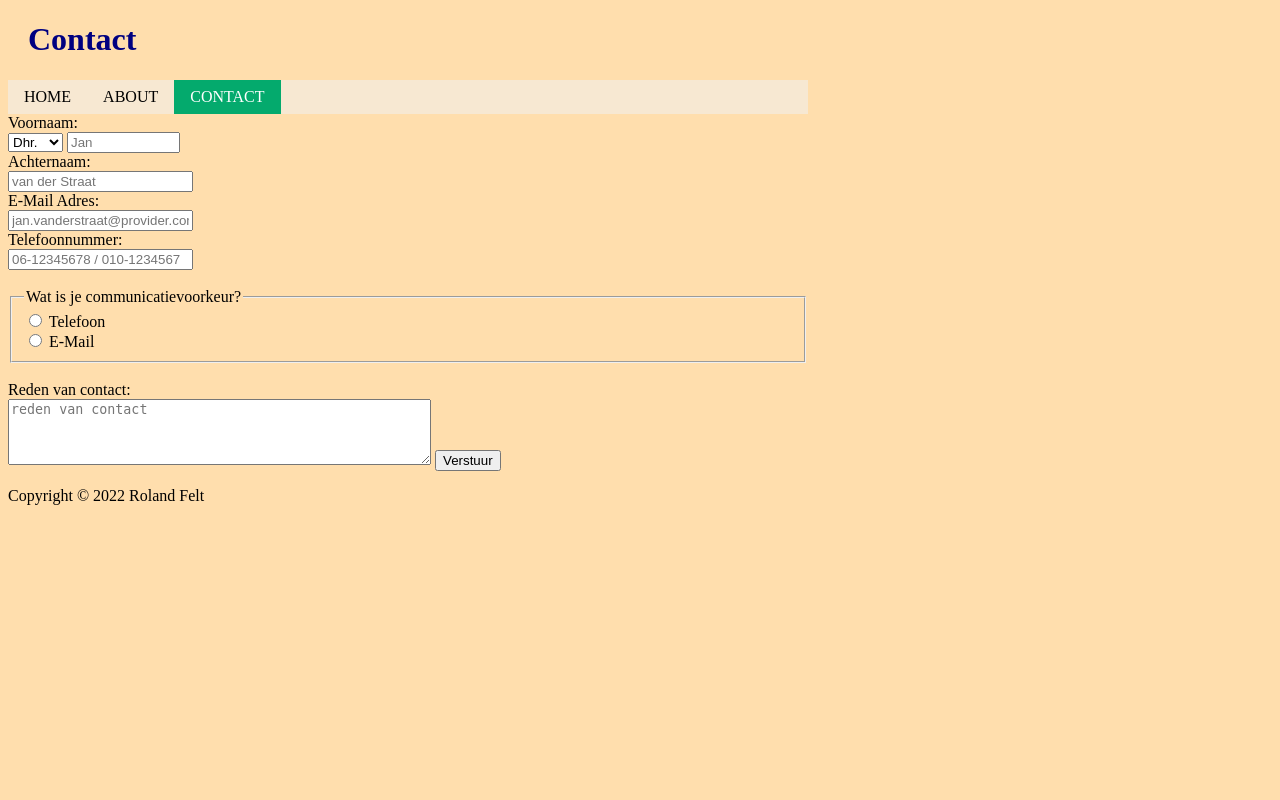
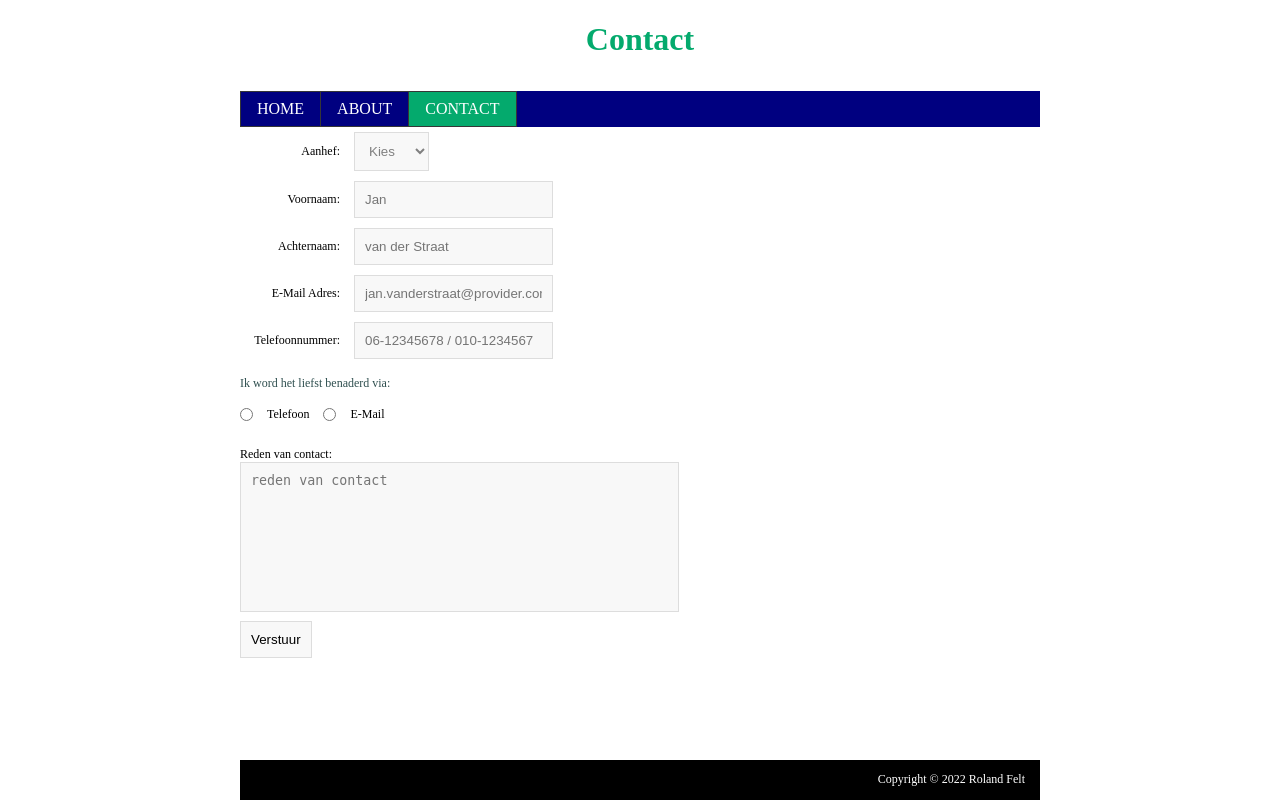
Before and after one commit to userieur/educom-webshop-basis, a PHP site: page /contact.html in a window 1280 px wide. Run offline with PHP 8.4, Linux system fonts and the light colour scheme.

Commit message:
#3 Loop stuk op centreren van de forms

```diff
--- a/CSS/stylesheet.css
+++ b/CSS/stylesheet.css
@@ -1,44 +1,141 @@
 /* Cascade Style Sheet for this website */
 body {
-    background-color:navajowhite;
-    width: 800px;
+    background-color:white;
+    max-width: 800px;
+    margin: auto;
+    margin-bottom: 45px;
   }
 
-ul {
+h1 {
+  height:48px;
+  width: auto;
+  text-align: center;
+  color: #04AA6D;
+}
+
+ul.menu {
   list-style-type: none;
   margin: 0;
   padding: 0;
   overflow: hidden;
   /* width: 150px; */
-  background-color: #f1f1f18e;
+  background-color: navy;
 }
 
-li {
+ul.menu > li {
   float: left;
 }
 
-li a {
+ul.menu > li > a {
   display: block;
-  color: #000;
+  border: 1px solid rgb(54, 54, 54) ;
+  color: white;
   text-align: center;
   padding: 8px 16px;
   text-decoration: none;
 }
 
-/* Change the link color on hover */
-li a:hover {
+ul.menu > li:first-child > a {
+  border-right: none ;
+}
+
+ul.menu > li:last-child > a {
+  border-left: none ;
+}
+
+ul.menu > li > a:hover {
   background-color: #555;
   color: white;
 }
-li a.active {
+
+ul.menu > li > a.active {
   background-color: #04AA6D;
   color: white;
 }
 
-h1 {
-    color:navy;
-    margin-left: 20px;
-  }
+p {
+  font-size: 12px;
+  color: darkslategrey;
+  background-color: white;
+}
 
+ul.regular {
+  font-size: 12px;
+  color: darkslategrey;
+  list-style-type: square;
+  overflow: hidden;
+}
 
-      /* border: 3px solid #73AD21; */
+div {
+  max-width: 800px;
+  margin: left;
+}
+
+.footer {
+  height: 40px;
+  background-color: black;
+  color: white;
+  position: fixed;
+  bottom: 0;
+  width: 100%;
+  text-align: right;
+}
+
+.footer > p {
+  background-color: black;
+  color: white;
+  margin-right: 15px;
+}
+
+.form {
+  max-width: 400px;
+  display: block;
+}
+
+.form label {
+  margin: 5px 10px 5px 0;
+  font-size: 12px;
+  text-align: right;
+  /* width: 100px;
+  display: inline-block; */
+}
+
+.form label.otherlabel {
+  margin: 5px 10px 5px 0;
+  font-size: 12px;
+  text-align: right;
+  width: 100px;
+  display: inline-block;
+}
+
+.form input {
+  vertical-align: middle;
+  margin: 5px 10px 5px 0;
+  padding: 10px;
+  background-color: #f8f8f8;
+  border: 1px solid #ddd;
+}
+
+.form select {
+  vertical-align: middle;
+  margin: 5px 10px 5px 0;
+  padding: 10px;
+  background-color: #f8f8f8;
+  border: 1px solid #ddd;
+}
+
+select:required:invalid {
+  color: gray;
+}
+option[value=""][disabled] {
+  display: none;
+}
+
+.form textarea {
+  height: 150px;
+  padding: 10px;
+  box-sizing: border-box;
+  border: 1px solid #ddd;
+  background-color: #f8f8f8;
+  resize: none;
+}
--- a/about.html
+++ b/about.html
@@ -11,6 +11,7 @@
             <li><a class="active" href="about.html">ABOUT</a></li>
             <li><a href="contact.html">CONTACT</a></li>
         </ul>
+        <div>
             <p>
                 <b>Algemeen</b><br>
                 Roland wist van jongs af aan al dat hij computers erg leuk vond. Dit is immers de manier hoe hij Engels geleerd heeft;
@@ -22,14 +23,14 @@
                 Stay tuned voor meer dolle avonturen!<br>
                 <br>
                 <b>Hobbies</b><br>
-            <ul>
+                <ul class="regular">
                     <li>HTML</li>
                     <li>CSS</li>
                     <li>PHP</li>
                     <li>Apache</li>
                 </ul>
             </p>
-
+        </div>
         <footer>
             <p>Copyright &copy; <script>document.write(new Date().getFullYear())</script> Roland Felt</p>
         </footer>
--- a/contact.html
+++ b/contact.html
@@ -6,43 +6,46 @@
     </head>
     <body>
         <h1>Contact</h1>
+        <div>
             <ul class="menu">
                 <li><a href="index.html">HOME</a></li>
                 <li><a href="about.html">ABOUT</a></li>
                 <li><a class="active" href="contact.html">CONTACT</a></li>
             </ul>
-        <form action="/action_page.php"> <!--Moet ik hier een pagina voor aanmaken? Want nu gebeurd er niks -->
-            <label for="fname">Voornaam:</label><br>
-            <select name="sex" id="sex">
+        </div>
+        <form action="/action_page.php">
+            <div class="form">
+                <label class="otherlabel" for="sex">Aanhef:</label>
+                <select required name="sex" id="sex" placeholder="...">
+                    <option value="" disabled selected>Kies</option>
                     <option value="man">Dhr.</option>
                     <option value="woman">Mevr.</option>
                 </select>
-            <input type="text" id="fname" name="fname" size="11" placeholder="Jan"><br>
-            <label for="lname">Achternaam:</label><br>
+                <br>
+                <label class="otherlabel" for="fname">Voornaam:</label>
+                <input type="text" id="fname" name="fname" placeholder="Jan"><br>
+                <label class="otherlabel" for="lname">Achternaam:</label>
                 <input type="text" id="lname" name="lname" placeholder="van der Straat"><br>
-            <label for="email">E-Mail Adres:</label><br>
+                <label class="otherlabel" for="email">E-Mail Adres:</label>
                 <input type="email" id="email" name="email" placeholder="jan.vanderstraat@provider.com"><br>
-            <label for="phone">Telefoonnummer:</label><br>
+                <label class="otherlabel" for="phone">Telefoonnummer:</label>
                 <input type="tel" id="phone" name="phone" pattern="[0-9]{2}[0-9]{8}|[0-9]{3}[0-9]{7}" placeholder="06-12345678 / 010-1234567" ><br>
-            <br>
-            <fieldset>
-                <legend>Wat is je communicatievoorkeur?</legend>
 
+                <p>Ik word het liefst benaderd via:</p>
                 <input type="radio" id="tel" name="fav_com" value="Telefoon">
-                <label for="tel">Telefoon</label><br>
-
+                <label for="tel">Telefoon</label>
                 <input type="radio" id="mail" name="fav_com" value="E-Mail">
                 <label for="mail">E-Mail</label><br>
-            </fieldset>
-
                 <br>
                 <label for="story">Reden van contact:</label><br>
                 <textarea id="story" name="story" rows="4" cols="50" placeholder="reden van contact"></textarea>
                 <input type="submit" value="Verstuur">
+            </div>
+            <br>
         </form>
-        <footer>
+        <div class="footer">
             <p>Copyright &copy; <script>document.write(new Date().getFullYear())</script> Roland Felt</p>
-        </footer>
+        </div>
     </body>
 </html>
 <!--
--- a/index.html
+++ b/index.html
@@ -12,7 +12,7 @@
             <li><a href="contact.html">CONTACT</a></li>
         </ul>
         <p title="Lorem Ipsum">Welkom op mijn eerste html. </p>
-        <div class="myDiv">
+        <div>
             <p>"Lorem ipsum dolor sit amet, consectetur <br> adipiscing elit, sed do eiusmod tempor
             incididunt ut labore et dolore magna aliqua. Ut enim ad minim veniam, quis
             nostrud exercitation ullamco laboris nisi ut aliquip ex ea commodo consequat.
```
Lines whose indentation alone changed are shown as unchanged.
